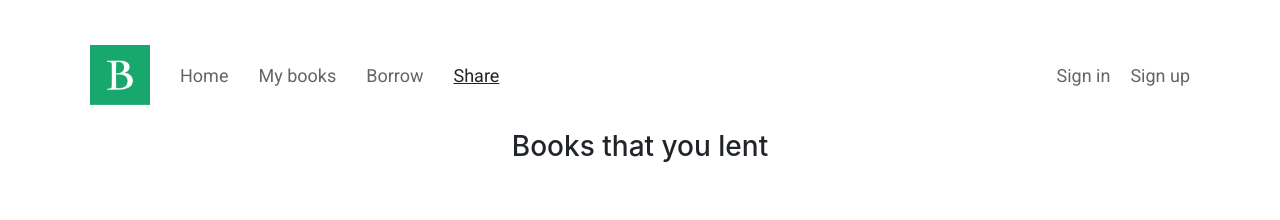
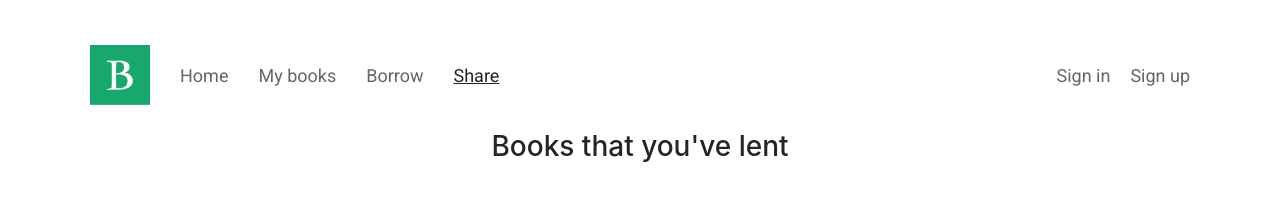
Before and after one commit to rajmanski/BookShare, a React (Create React App) app: page /lend in a window 1280 px wide. Shown: the top 220 px of the page. Built offline with nearby package versions, Linux system fonts and the light colour scheme; no server answers; the database is empty.

Commit message:
typo change

```diff
--- a/src/components/shared/Borrow/BorrowedBookCard.tsx
+++ b/src/components/shared/Borrow/BorrowedBookCard.tsx
@@ -1,8 +1,8 @@
-import { Box, Button, Dialog, DialogActions, DialogContent, DialogContentText, DialogTitle, Modal, Rating, Typography } from "@mui/material";
+import { Box, Button, Dialog, DialogActions, DialogContent, DialogContentText, DialogTitle, Modal } from "@mui/material";
 import LocationOnOutlinedIcon from "@mui/icons-material/LocationOnOutlined";
 import "./Borrow.style.css";
-import { useEffect, useState } from "react";
-import { MapContainer, Marker, Popup, TileLayer, useMap } from "react-leaflet";
+import {  useState } from "react";
+import { MapContainer, Marker, Popup, TileLayer } from "react-leaflet";
 import "leaflet/dist/leaflet.css";
 import markerIconPng from "leaflet/dist/images/marker-icon.png";
 import { Icon } from "leaflet";
@@ -17,7 +17,6 @@ export const BorrowedBookCard = ({ data, information, volumeIds, setDisplayBook}
   const handleClose = () => setOpen(false);
   const handleOpenPopup = () => setOpenPopup(true);
   const handleClosePopup = () => setOpenPopup(false);
-  const handleOpenPopupProlong = () => setOpenPopupProlog(true);
   const handleClosePopupProlong = () => setOpenPopupProlog(false);
   const user = auth.currentUser;
   const email = user?.email;
--- a/src/components/shared/Lend/Lend.tsx
+++ b/src/components/shared/Lend/Lend.tsx
@@ -50,7 +50,7 @@ export const Lend = () => {
             <NavBar />
           </div>
           <div className="main-lend-section">
-            <h3>Books that you lent</h3>
+            <h3>Books that you've lent</h3>
             <div className="lent-card-section">
                 {showLoader&& (
                     <CircularProgress size={100} sx={{margin: '0 auto'}}/>
--- a/src/components/shared/Lend/LendCard.tsx
+++ b/src/components/shared/Lend/LendCard.tsx
@@ -1,4 +1,3 @@
-import { Button } from '@mui/material'
 import './LendCard.style.css'
 
 export const LendCard = ({booksInfo, dbData}) => {
```
